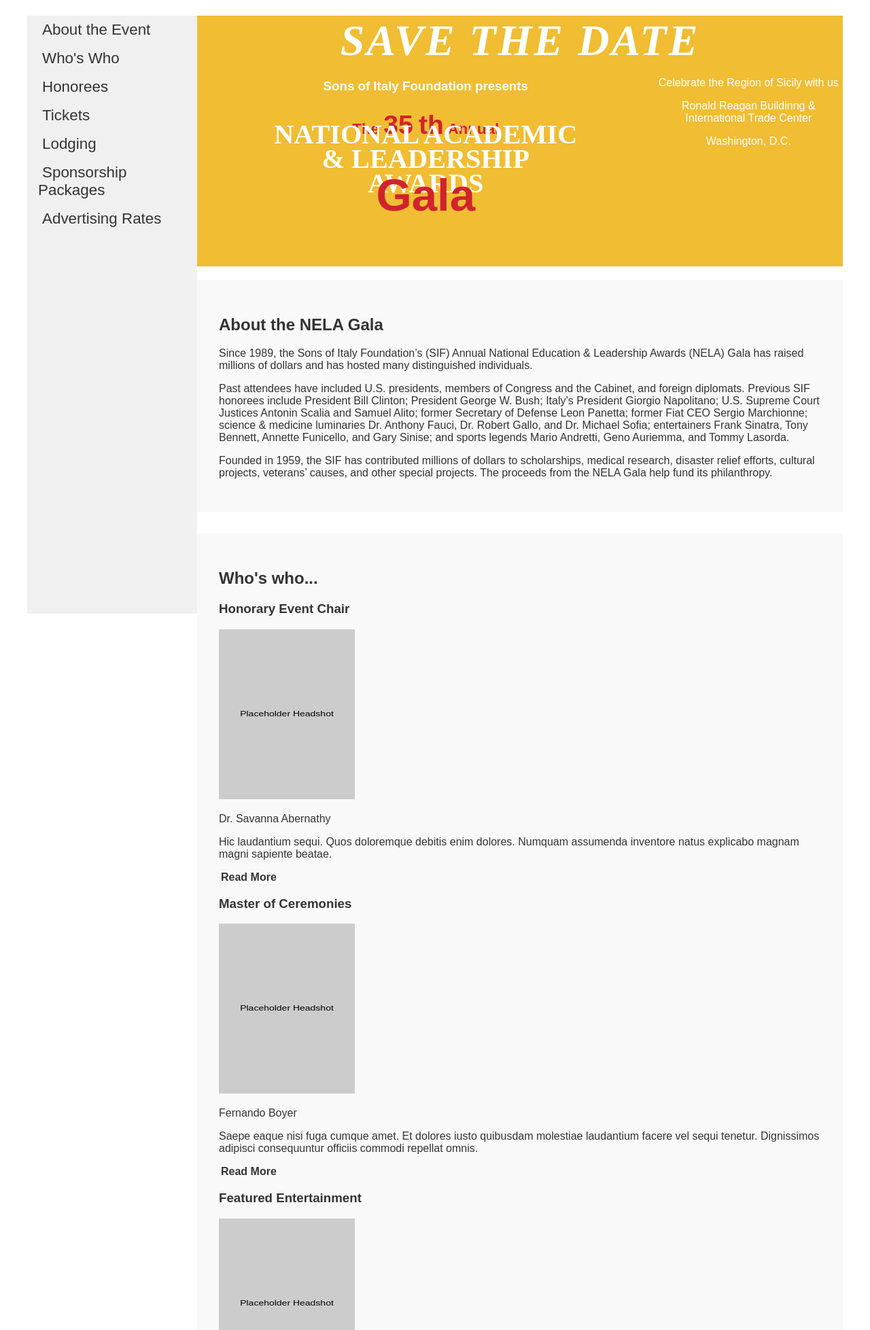
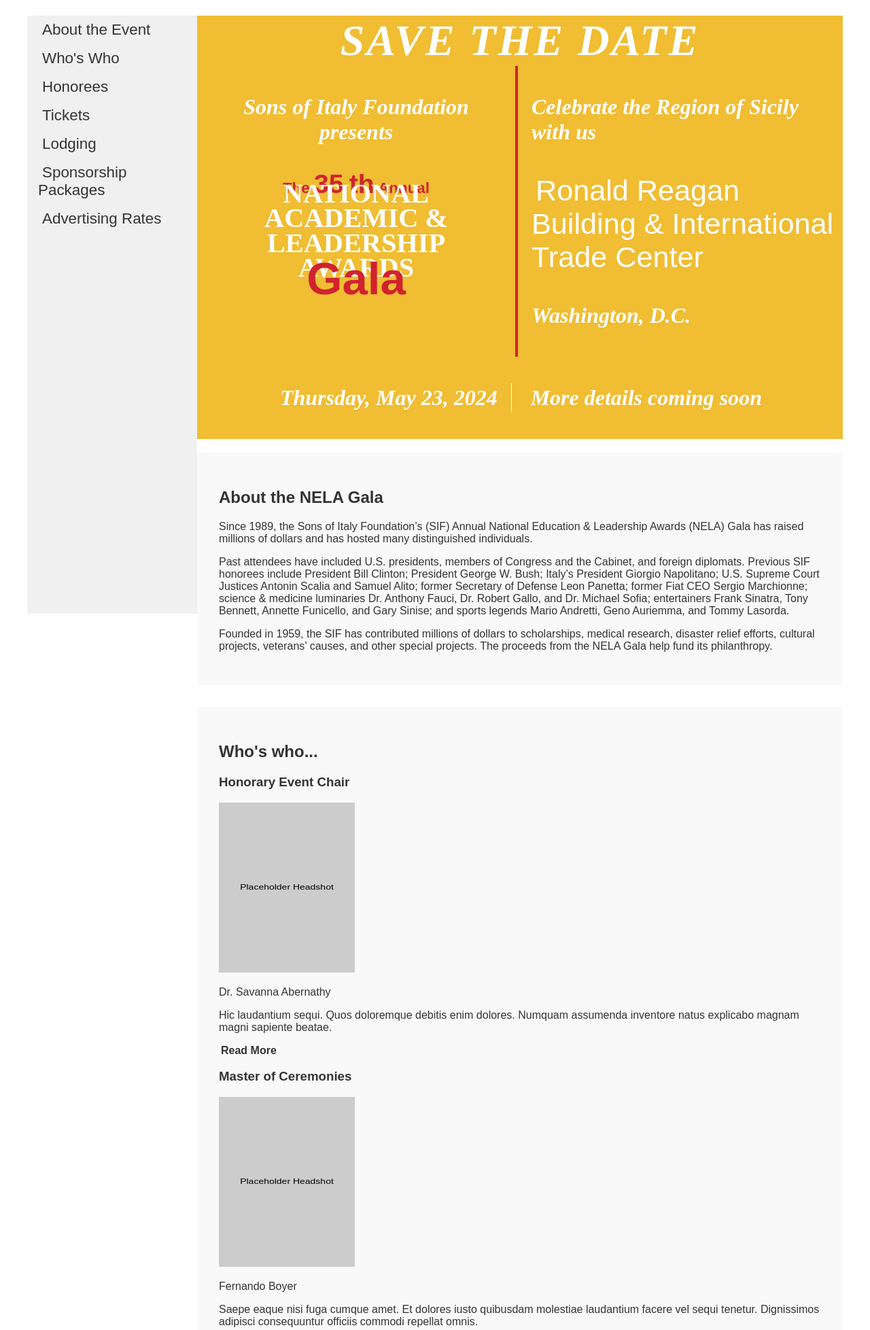
Before and after one commit to akaienso/NELAGala-Design, a PHP site: page / in a window 1280 px wide. Shown: the top 1957 px of the page at 68% size. Run offline with PHP 8.4, Linux system fonts and the light colour scheme; some web fonts are replaced.

Commit message:
Updated header and added image assets

```diff
--- a/source/css/styles.css
+++ b/source/css/styles.css
@@ -1,4 +1,17 @@
 /* nelagala/css/styles.css */
+:root {
+    --ng-txt: rgb(51, 51, 51);
+    --ng-bg: rgb(255, 255, 255);
+    --ng-main-bg: #497094;
+    --ng-main-txt: #005427;
+
+    --ng-header-bg: #f0bd33;
+    --ng-header-txt: rgb(255, 255, 255);
+    --ng-header-txt-a: rgb(249, 249, 249);
+
+    --ng-red: rgb(209, 35, 46);
+  }
+
 @font-face {
     font-family: 'Barlow';
     src: url('/typography/Barlow-SemiBold.otf') format('otf');
@@ -8,11 +21,11 @@
 
 .nelagala-event {
     font-family: 'Barlow', sans-serif;
-    color: #333;
-    background: #fff;
+    color: var(--ng-txt);
+    background: var(--ng-bg);
     padding: 15px;
     display: flex;
-  justify-content: space-between;
+    justify-content: space-between;
     min-height: 100vh; /* Viewport height */
     width: 100%; /* For full width */
     flex-wrap: wrap;
@@ -24,11 +37,10 @@
     width: 100%;
     padding: 0px;
     margin-top: 0;
-    background: #f0bd33;
-    /* Slightly off-white to distinguish sections */
+    background: var(--ng-header-bg);
     text-align: center;
     margin-bottom: 20px;
-    color: #ffffff;
+    color: var(--ng-header-txt);
 }
 
 .nelagala-event header h2 {
@@ -46,7 +58,7 @@
     font-size: 1.4em;
     position: relative; /* Establishes a positioning context for children */
     margin: 20px auto; /* Gives enough space for overlap */
-    color: #D1232E;
+    color: var(--ng-red);
     width: 70%
 }
 
@@ -63,7 +75,7 @@
     display: block; /* Makes it a block to occupy its own line */
     font-family: "kepler-std-condensed-display", serif;
     font-size:1.8em; /* Second largest size */
-    color: #ffffff;
+    color: var(--ng-header-txt);
     line-height: .9em; /* Reduces the space between this line and the next */
     margin: -10px 0; /* Adjust top and bottom margin to manage overlap */
     text-transform: uppercase;
@@ -95,13 +107,50 @@
     padding: 10px;
 }
 
+.nelagala-event header a {
+    text-decoration: none;
+    color: var(--ng-header-txt);
+    font-weight: 500;
+    font-size: 1em;
+    padding: 3px;
+    border-bottom: 1 px solid var(--ng-header-bg);
+}
+
+.nelagala-event header a:hover {
+    text-decoration: none;
+    color: var(--ng-red);
+    font-weight: 500;
+    font-size: 1em;
+    padding: 3px;
+    border-bottom: 1px solid var(--ng-header-txt);
+}
+
 /* If you need the columns to have a bit of space between them */
 .nelagala-event header .column.left {
     margin-right: 5px; /* Adjust the space between the columns */
+    border-right: 4px solid var(--ng-red);
 }
 
 .nelagala-event header .column.right {
-    margin-left: 5px; /* Adjust the space between the columns */
+    margin-left: 5px;
+    text-align: left;
+}
+
+.nelagala-event header .column.right p {
+    font-size: 2.7em;
+}
+
+.nelagala-event header .column h3 {
+    font-family: "kepler-std-condensed-display", serif;
+    font-size: 2em;
+    font-style: italic;
+}
+
+.nelagala-event header .column h3 a {
+    font-weight: 800;
+    padding-right: 20px;
+    border-right: 1px solid var(--ng-header-txt);
+    margin-right: 20px;
 }
 
 /* General Styling for the Navigation */
@@ -214,7 +263,7 @@
 
 .nelagala-event a:hover {
     text-decoration: none;
-    color: #D1232E;
+    color: var(--ng-red);
     border-bottom: 2px solid black;
 }
 
@@ -252,7 +301,7 @@
 
 .nelagala-event .event-navigation a:hover {
     text-decoration: none;
-    color: #D1232E;
+    color: var(--ng-red);
     border-bottom: 4px solid black;
 }
 
--- a/source/index.html
+++ b/source/index.html
@@ -37,14 +37,20 @@
                 <h2>Save the Date</h2>
 
                 <div class="row">
-                    <div>
+                    <div class="column left">
                         <h3>Sons of Italy Foundation presents</h3>
-                        <h1>The <span class="yr">35<sup></sup>th</span> Annual <span class="title">National Academic & Leadership Awards</span> <span class="gala">Gala</span></h1>
+                        <h1>The <span class="yr">35<sup></sup>th</span> Annual <span class="title">National Academic &
+                                Leadership Awards</span> <span class="gala">Gala</span></h1>
                     </div>
-                    <div>
-                        <p>Celebrate the Region of Sicily with us</p>
-                        <p>Ronald Reagan Buildinng & International Trade Center</p>
-                        <p>Washington, D.C.</p>
+                    <div class="column right">
+                        <h3>Celebrate the Region of Sicily with us</h3>
+                        <p><a href="lodging.html"></a>Ronald Reagan Building & International Trade Center</p>
+                        <h3>Washington, D.C.</h3>
+                    </div>
+                </div>
+                <div class="row">
+                    <div class="column">
+                        <h3><a href="files/nelagala-2024.ics">Thursday, May 23, 2024</a> More details coming soon</h3>
                     </div>
                 </div>
             </header>
```
Also changed, not shown: design/sicilia-assets/sicilia.png (added), design/sicilia-assets/sicilia.svg (added), source/img/sicilia.png (added), source/img/sicilia.svg (added).
